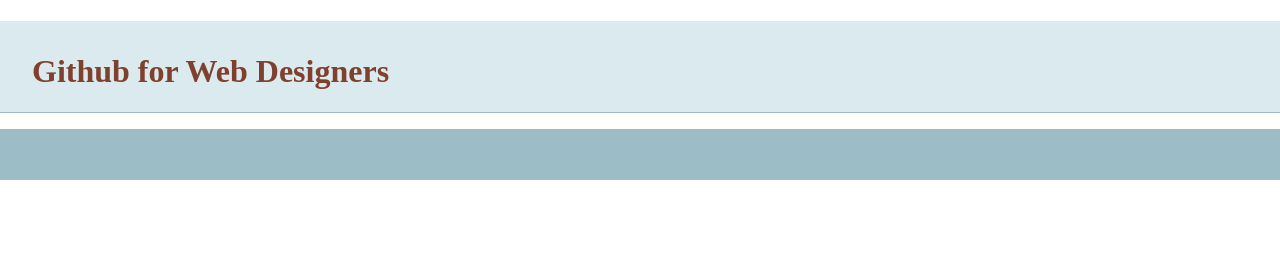
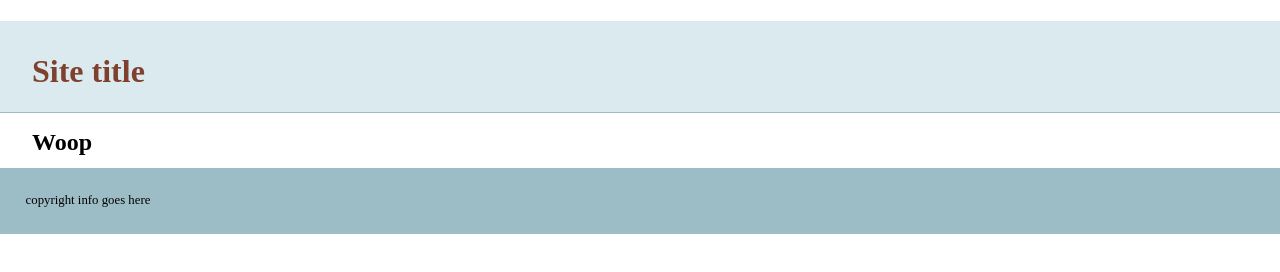
Before and after one commit to niquewoodhouse/git-basics, a plain HTML site: page index.html in a window 1280 px wide. Drawn offline with nearby package versions, Linux system fonts and the light colour scheme.

Commit message:
added more to tremplate

```diff
--- a/index.html
+++ b/index.html
@@ -14,13 +14,16 @@
     </head>
     <body>
     <header>
-	<h1><span aria-hidden="true" data-icon="&#xE087;" class="github-icon"></span> Github for Web Designers</h1>
+	<h1> Site title</h1>
     </header>
     <nav id="pageNav">
     </nav>
     <main>
+
+        <h2>Woop</h2>
     </main>
     <footer>
+        copyright info goes here
     </footer>
         <script>
 //use the modernizr load to load up external scripts. This will load the scripts asynchronously, but the order listed matters. Although it will load all scripts in parallel, it will execute them in the order listed
```
